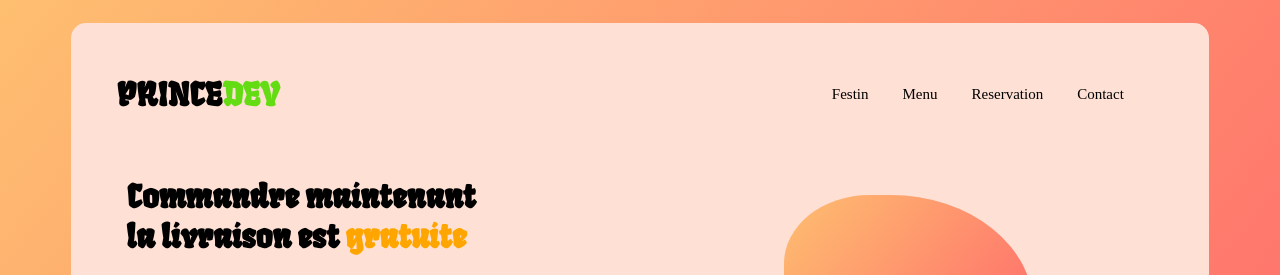
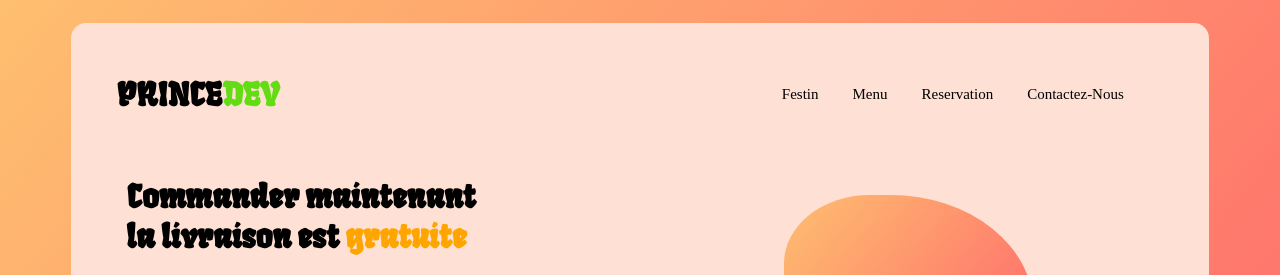
Before and after one commit to prince9603/challenge_ui_web, a plain HTML site: page index.html in a window 1280 px wide. Shown: the top 275 px of the page. Drawn offline with Linux system fonts and the light colour scheme; a web font is replaced by a local one.

Commit message:
Correction des erreurs de synthaxe

```diff
--- a/index.html
+++ b/index.html
@@ -1,6 +1,6 @@
 <!DOCTYPE html>
 <head>
-    <title>Challenge3 By Prince</title>
+    <title>Challenge By Prince</title>
     <link rel="stylesheet" href="style/style.css">
     <meta charset="utf-8">
     <script src="https://­kit.fontawesome.com/­140b30f579.js" crossorigin="anonymo­us"></script>
@@ -18,7 +18,7 @@
             <a href="#"><li>Festin</li></a>
             <a href="#"><li>Menu</li></a>
             <a href="#"><li>Reservation</li></a>
-            <a href="#"><li>Contact</li></a>
+            <a href="#"><li>Contactez-Nous</li></a>
         </ul>
 
     </div>
@@ -27,7 +27,7 @@
     <div class="contenu">
         <div class="part1 part">
             <div class="text">
-            <h1>Commandre maintenant<br>la livraison est <span style="color:orange ;">gratuite</span></h1>
+            <h1>Commander maintenant<br>la livraison est <span style="color:orange ;">gratuite</span></h1>
             <p>Lorem ipsum dolor sit amet consectetur, adipisicing elit. Vel harum, corporis nam perferendis omnis placeat provident accusantium ipsam commodi suscipit, labore error ullam. Dicta nobis error aut maiores consequuntur quasi!</p>
             <button class="btn btn1">Commandez</button>
             <button class="btn btn2">Reserver</button>
```
